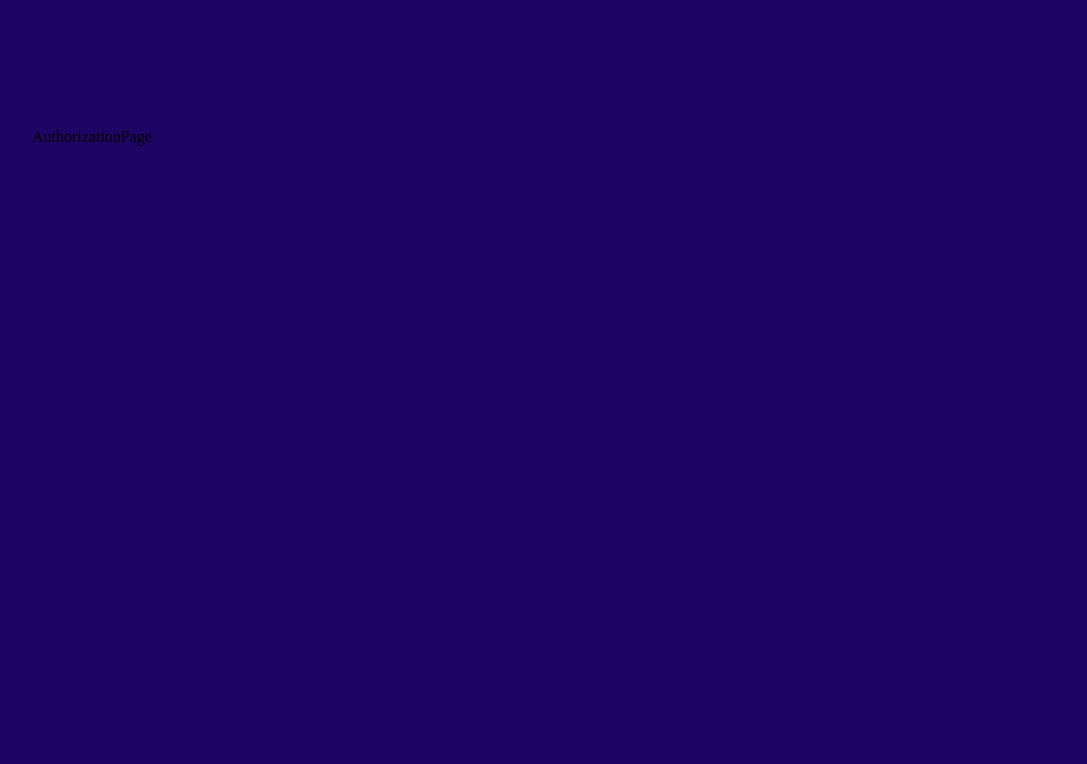
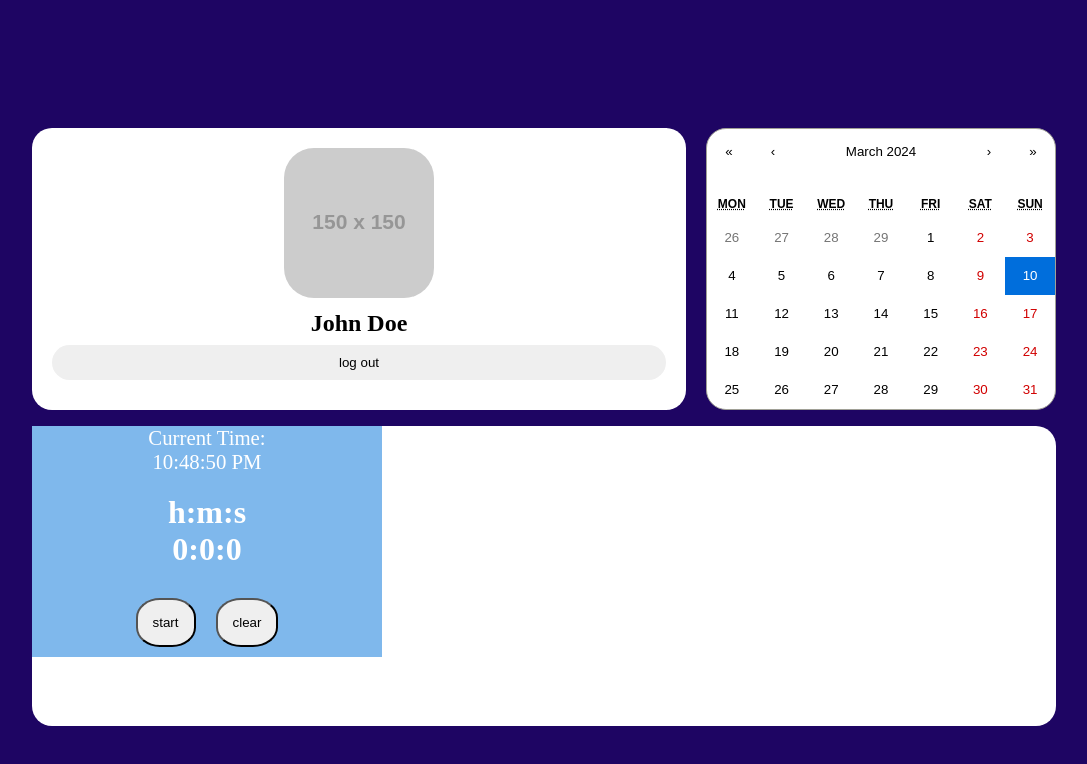
Before and after one commit to BenderRadrigez/time-tracking-app, a React (Create React App) app: page / in a window 1280 px wide. Shown: the top 764 px of the page, without its empty margins (96-1183 px from the left). Built offline with nearby package versions, Linux system fonts and the light colour scheme.

Commit message:
add timer

```diff
--- a/src/app/App.js
+++ b/src/app/App.js
@@ -8,8 +8,8 @@ function App() {
   return (
     <div className="App">
       <Routes>
-        <Route path="/" element={<AuthorizationPage />} />
-        <Route path="/home" element={<MainPage />} />
+        <Route path="/authorization" element={<AuthorizationPage />} />
+        <Route path="/" element={<MainPage />} />
         <Route path="*" element={<NotFoundPage />} />
       </Routes>
     </div>
--- a/src/pages/MainPage/mainPage.jsx
+++ b/src/pages/MainPage/mainPage.jsx
@@ -13,6 +13,7 @@ export default function MainPage() {
       </div>
       <div className="workPanel">
         <Timer/>
+
       </div>
     </div>
   );
--- /dev/null
+++ b/src/store/slices/timerToggleSlice.js
@@ -0,0 +1,14 @@
+import { createSlice } from "@reduxjs/toolkit";
+
+const timerToggleSlice = createSlice({
+  name: "counter",
+  initialState: { runTimer: false },
+  reducers: {
+    toggleTimerStartStop(state) {
+      state.runTimer = !state.runTimer;
+    },
+  },
+});
+
+export default timerToggleSlice.reducer;
+export const { toggleTimerStartStop } = timerToggleSlice.actions;
--- a/src/store/store.js
+++ b/src/store/store.js
@@ -1,5 +1,8 @@
 import { configureStore } from "@reduxjs/toolkit";
+import timerToggleSlice from "./slices/timerToggleSlice";
 
 export const store = configureStore({
-    reducer: {}
+    reducer: {
+        timerToggle : timerToggleSlice
+    }
 })
--- a/src/widgets/timer/timer.jsx
+++ b/src/widgets/timer/timer.jsx
@@ -1,22 +1,45 @@
-import React, { useEffect, useState } from "react";
+import React, { useState } from "react";
+import { useDispatch, useSelector } from "react-redux";
+import { toggleTimerStartStop } from "../../store/slices/timerToggleSlice";
+import style from "./timer.module.css";
 
 export default function Timer() {
   const [time, setTime] = useState(new Date().toLocaleTimeString());
   const [timer, setTimer] = useState(0);
+  const { runTimer } = useSelector((state) => state.timerToggle);
+  const dispatch = useDispatch();
 
   // Update time every second
-
   setTimeout(() => {
     setTime(new Date().toLocaleTimeString());
-    setTimer(timer + 1);
+    if (runTimer) setTimer(timer + 1);
   }, 1000);
 
-
   return (
-    <div>
-      <p>Current Time: {time}</p>
-      <div>timer {timer}</div>
-      <button onClick={() => {}}>Start</button>
+    <div className={style.timer}>
+      <p className={style.currentTime}>
+        Current Time: <br />
+        {time}
+      </p>
+      <h2 className={style.timerValue}>
+        h:m:s <br/>{Math.floor(timer / 3600)}:{Math.floor(timer / 60)}:{timer % 60}
+      </h2>
+      <button
+        className={style.startBtn}
+        onClick={() => {
+          dispatch(toggleTimerStartStop());
+        }}
+      >
+        {runTimer ? "stop" : "start"}
+      </button>
+      <button
+        className={style.clearBtn}
+        onClick={() => {
+          setTimer(0);
+        }}
+      >
+        clear
+      </button>
     </div>
   );
 }
--- /dev/null
+++ b/src/widgets/timer/timer.module.css
@@ -0,0 +1,19 @@
+.timer{
+    background: #7fb8ec;
+    color: #fff;
+    max-width: 350px;
+    text-align: center;
+}
+.currentTime{
+    font-size: 1.3rem;
+    margin-bottom: 20px;
+}
+.timerValue{
+    font-size: 2rem;
+    margin-bottom: 20px;
+}
+.startBtn, .clearBtn{
+    padding: 15px;
+    border-radius: 40%;
+    margin: 10px;
+}
```
